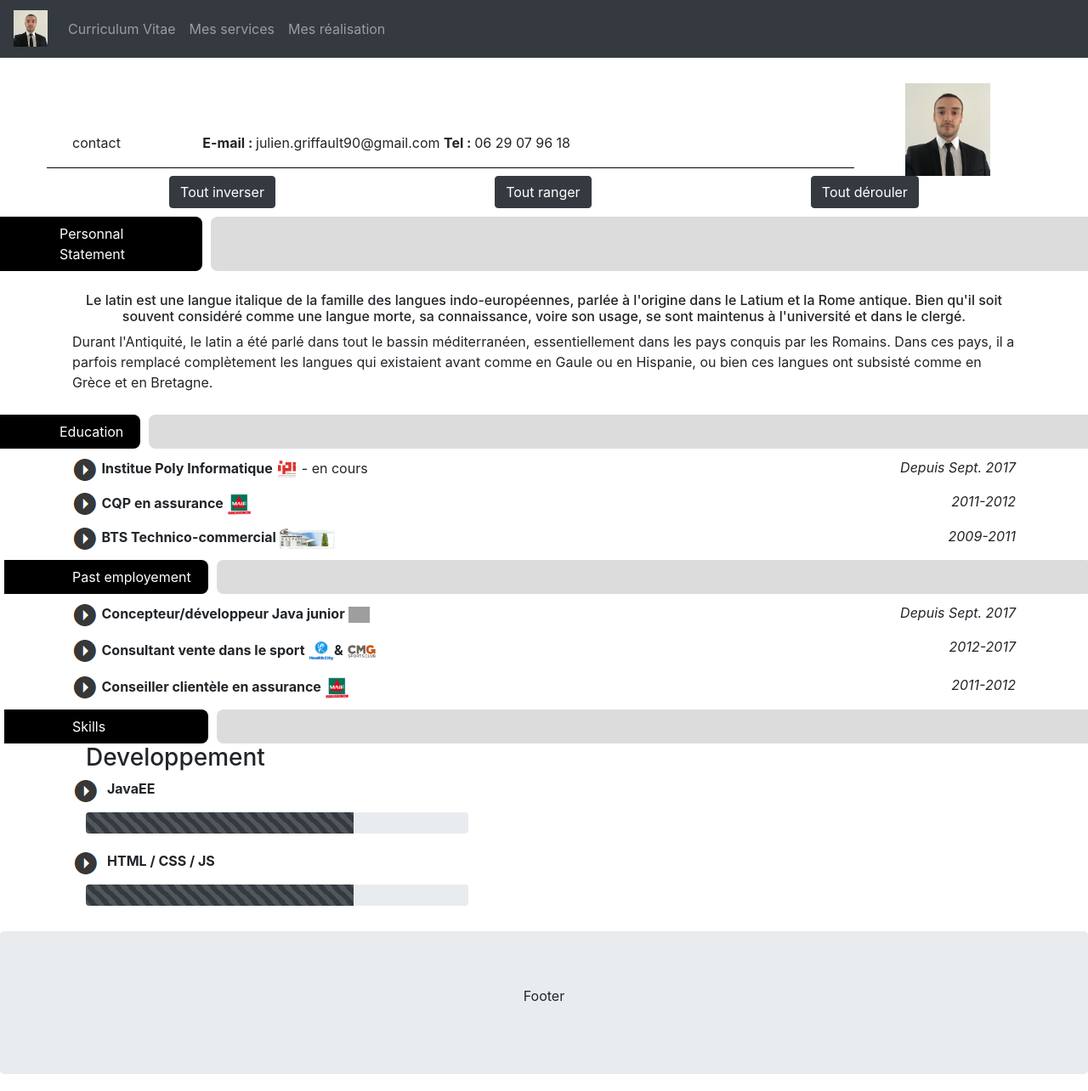
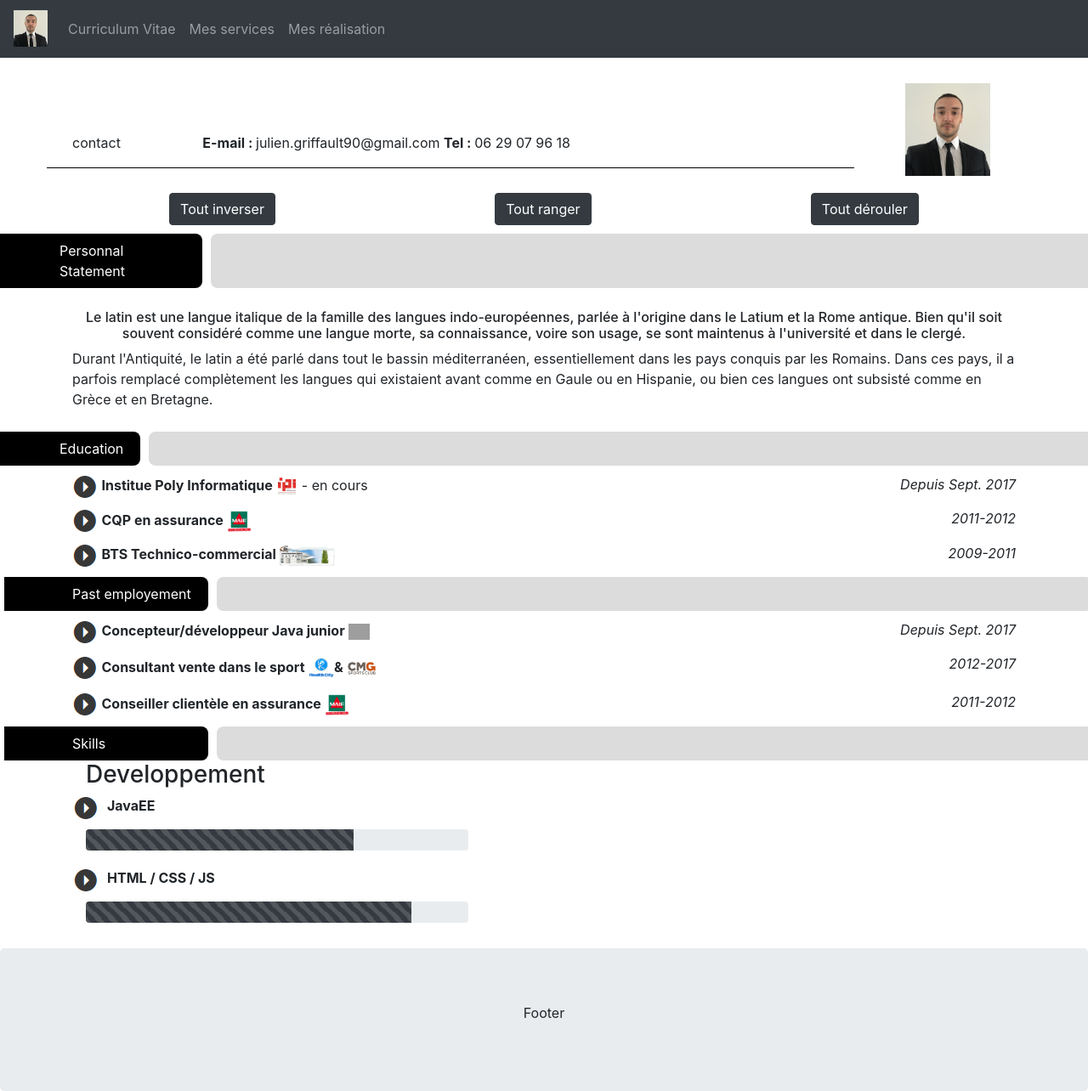
Before and after one commit to Ju2z4y/MyWebSitePhp, a PHP site: page /curriculum.php in a window 1280 px wide; the page is wider, and only the part inside the window is pictured. Shown: the part 225-1509 px from the top of that part at 85% size. Run offline with PHP 8.4, Linux system fonts and the light colour scheme; grey boxes are pictures that could not be loaded.

Commit message:
MAJ mineur css

```diff
--- a/curriculum.php
+++ b/curriculum.php
@@ -102,6 +102,10 @@
             margin-bottom: 20px;
         }
 
+        .togglingbuttons {
+            margin-top: 20px;
+        }
+
     </style>
 </head>
 
@@ -119,7 +123,7 @@ require('includes/navbar.php');
             </div>
             <div class="photo col-2"><img src="images/photoID.png" alt="Logo" style="width:100px;"></div>
         </div>
-        <div class="center row">
+        <div class="center row togglingbuttons">
             <button type="button" class="btn btn-dark" id="toutInverser">Tout inverser</button>
             <button type="button" class="btn btn-dark" id="toutRanger">Tout ranger</button>
             <button type="button" class="btn btn-dark" id="toutDerouler">Tout dérouler</button>
@@ -266,7 +270,7 @@ require('includes/navbar.php');
                         </li>
                         <li>SpringMVC
                             <div class="progress" style="width:250px;height:10px">
-                                <div class="progress-bar progress-bar-striped progress-bar-animated bg-secondary" style="width:85%;height:10px"></div>
+                                <div class="progress-bar progress-bar-striped progress-bar-animated bg-secondary" style="width:65%;height:10px"></div>
                             </div>
                         </li>
                     </ul>
@@ -276,7 +280,7 @@ require('includes/navbar.php');
                     <p class="titreSkill"><strong>HTML / CSS / JS</strong></p>
                 </div>
                 <div class="progress bigBarre" style="width:450px;height:25px">
-                    <div class="progress-bar progress-bar-striped progress-bar-animated bg-dark" style="width:70%;height:25px"></div>
+                    <div class="progress-bar progress-bar-striped progress-bar-animated bg-dark" style="width:85%;height:25px"></div>
                 </div>
                 <div id="skill2" class="collapse">
                     <ul>
```
